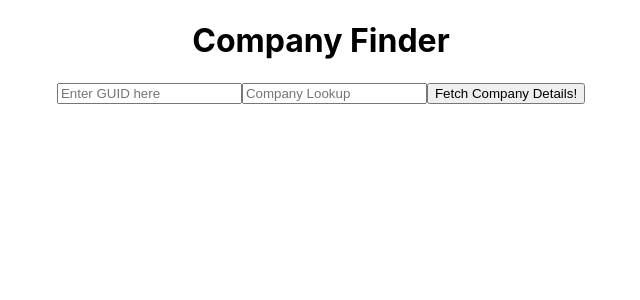
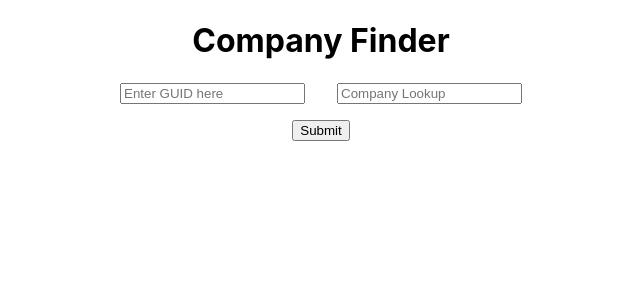
Before and after one commit to puyanwei/company-finder, a React (Create React App) app: page / in a window 1280 px wide. Shown: the top 300 px of the page, without its empty margins (319-959 px from the left). Built offline with nearby package versions, Linux system fonts and the light colour scheme.

Commit message:
Object destructuring refactor, fixed key not being unique, form styling

```diff
--- a/src/pages/Home.jsx
+++ b/src/pages/Home.jsx
@@ -36,17 +36,20 @@ const Home = () => {
 			<form onSubmit={(e) => handleSubmit(e)}>
 				<input type="text" placeholder="Enter GUID here" ref={guidValue} />
 				<input type="text" placeholder="Company Lookup" ref={lookupValue} />
-				<button type="submit">Fetch Company Details!</button>
+				<button type="submit">Submit</button>
 			</form>
 
 			{data ? (
 				<div className="results-container">
 					<ul>
-						{data.Names.map((company) => (
-							<li key={company.Abn}>
-								{company.Abn} {company.Name} {company.Score}
-							</li>
-						))}
+						{data.Names.map((company) => {
+							const { Name, Abn, Score } = company;
+							return (
+								<li key={`${Abn} ${Name}`}>
+									{Abn} {Name} {Score}
+								</li>
+							);
+						})}
 					</ul>
 				</div>
 			) : null}
--- a/src/pages/home.scss
+++ b/src/pages/home.scss
@@ -1,5 +1,18 @@
 .homepage-container {
 	margin: 1rem;
+
+	form {
+		input {
+			display: inline-block;
+			margin: 0 1rem;
+		}
+
+		button {
+			display: block;
+			margin: 1rem auto;
+		}
+	}
+
 	.results-container {
 		text-align: left;
 	}
```
